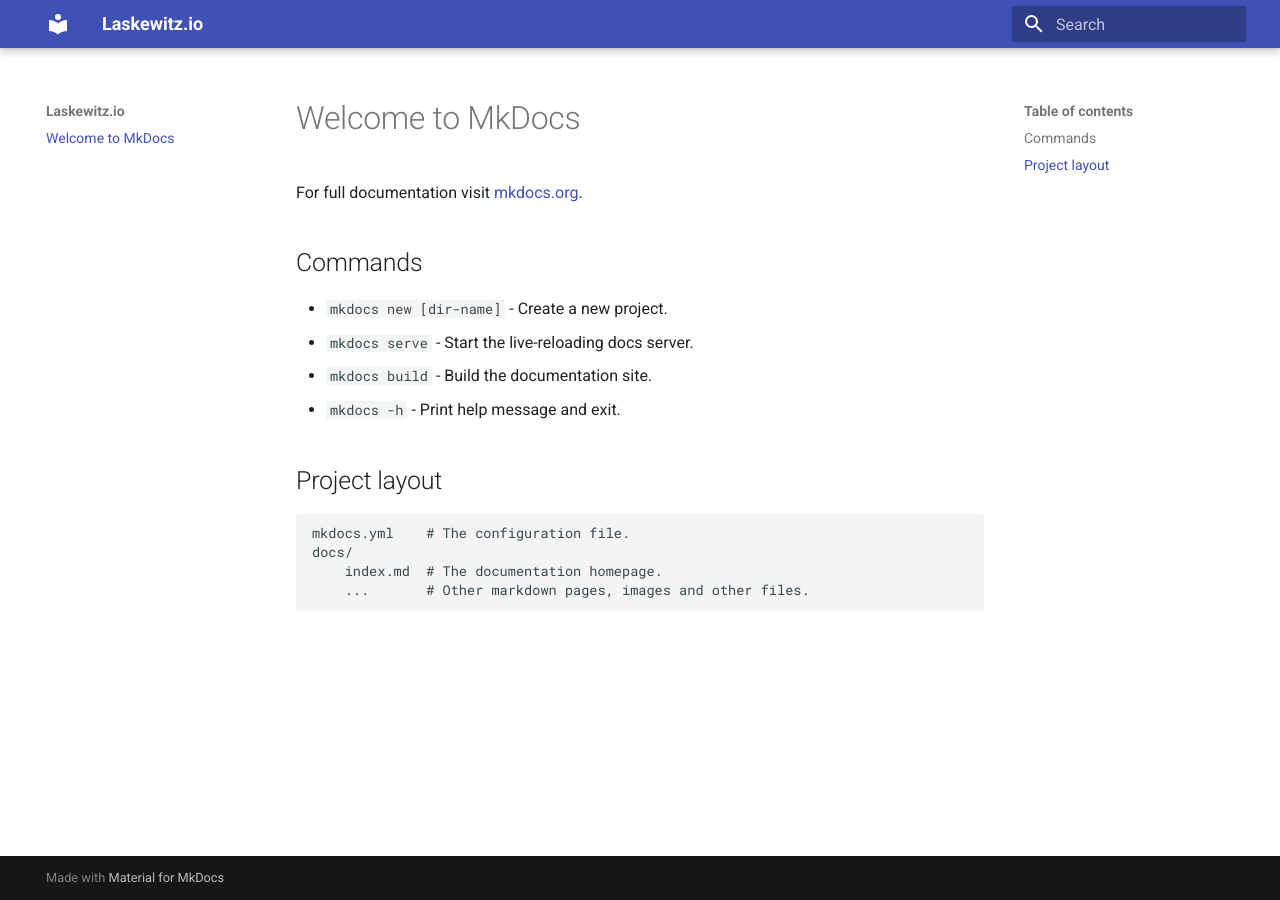
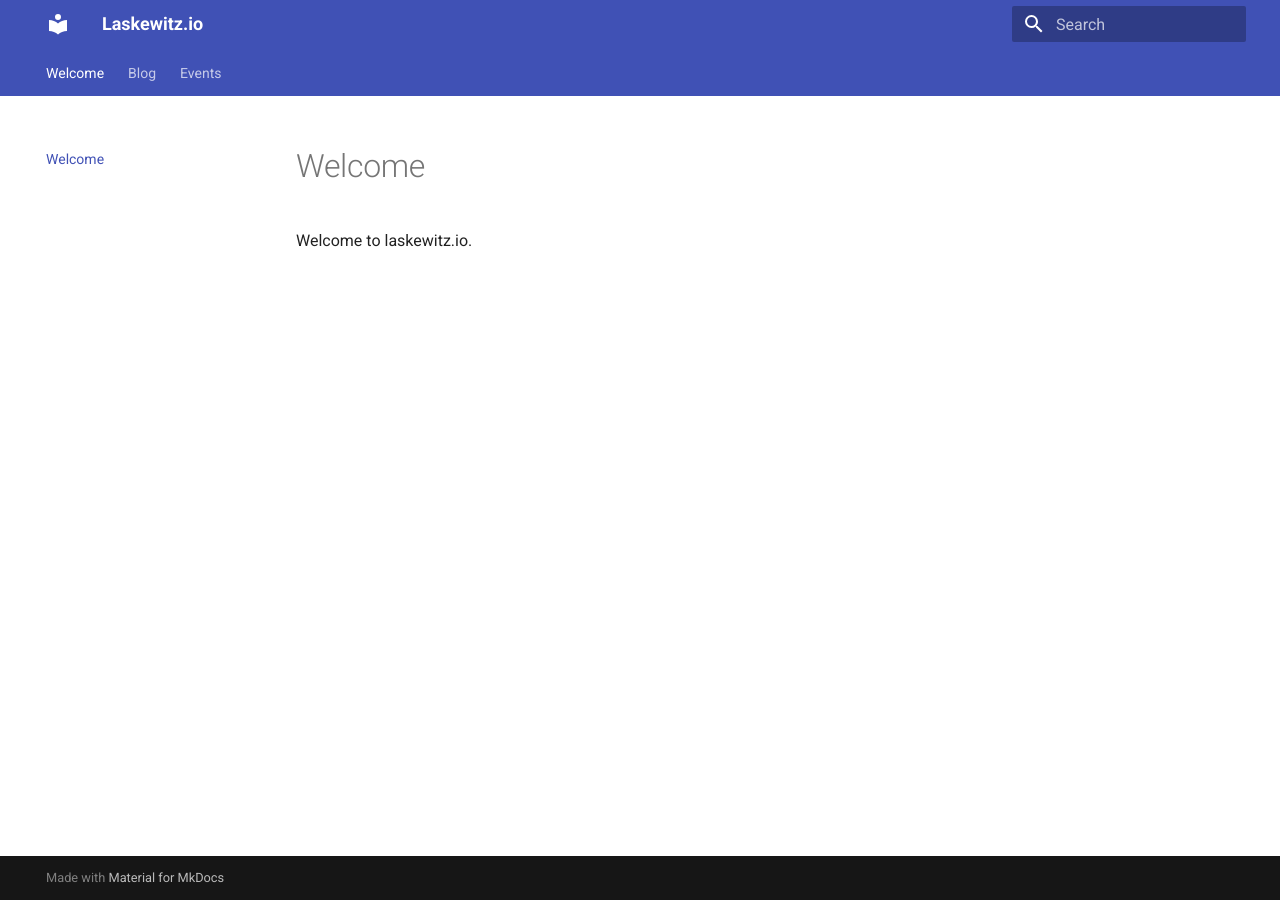
Before and after one commit to Laskewitz/laskewitz.github.io, an MkDocs documentation site: the page built from docs/index.md, in a window 1280 px wide. Built offline with MkDocs 1.6.1 and Material for MkDocs 9.7.7, drawn with Linux system fonts in a browser that asks for light colours.

Commit message:
Updated Site

```diff
--- /dev/null
+++ b/docs/blog/index.md
@@ -0,0 +1 @@
+# Blog
--- a/docs/index.md
+++ b/docs/index.md
@@ -1,17 +1,3 @@
-# Welcome to MkDocs
+# Welcome
 
-For full documentation visit [mkdocs.org](https://www.mkdocs.org).
-
-## Commands
-
-* `mkdocs new [dir-name]` - Create a new project.
-* `mkdocs serve` - Start the live-reloading docs server.
-* `mkdocs build` - Build the documentation site.
-* `mkdocs -h` - Print help message and exit.
-
-## Project layout
-
-    mkdocs.yml    # The configuration file.
-    docs/
-        index.md  # The documentation homepage.
-        ...       # Other markdown pages, images and other files.
+Welcome to laskewitz.io.
--- a/mkdocs.yml
+++ b/mkdocs.yml
@@ -1,3 +1,24 @@
 site_name: Laskewitz.io
 theme:
   name: material
+  features:
+    - content.code.annotate
+    # - content.tabs.link
+    - content.tooltips
+    # - header.autohide
+    # - navigation.expand
+    - navigation.indexes
+    # - navigation.instant
+    # - navigation.prune
+    - navigation.sections
+    - navigation.tabs
+    # - navigation.tabs.sticky
+    - navigation.top
+    - navigation.tracking
+    - search.highlight
+    - search.share
+    - search.suggest
+    - toc.follow
+    # - toc.integrate
+markdown_extensions:
+  - tables
```
Also changed, not shown: docs/events/index.md (added, +10 -0 lines).
